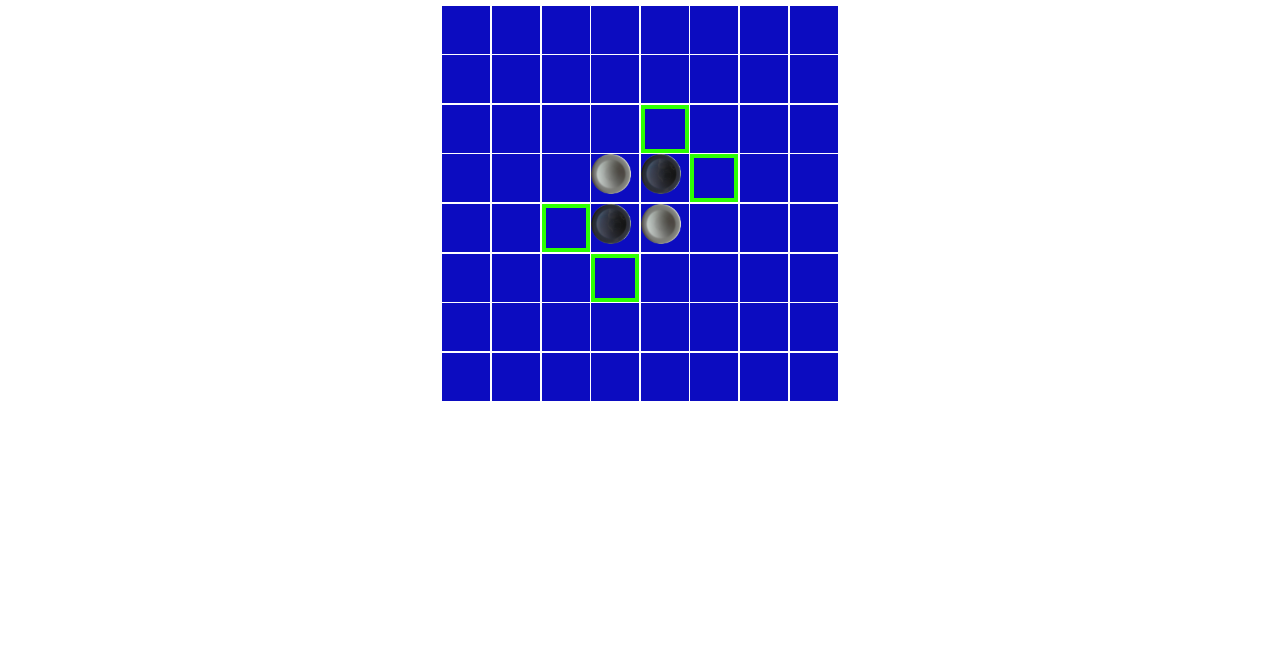
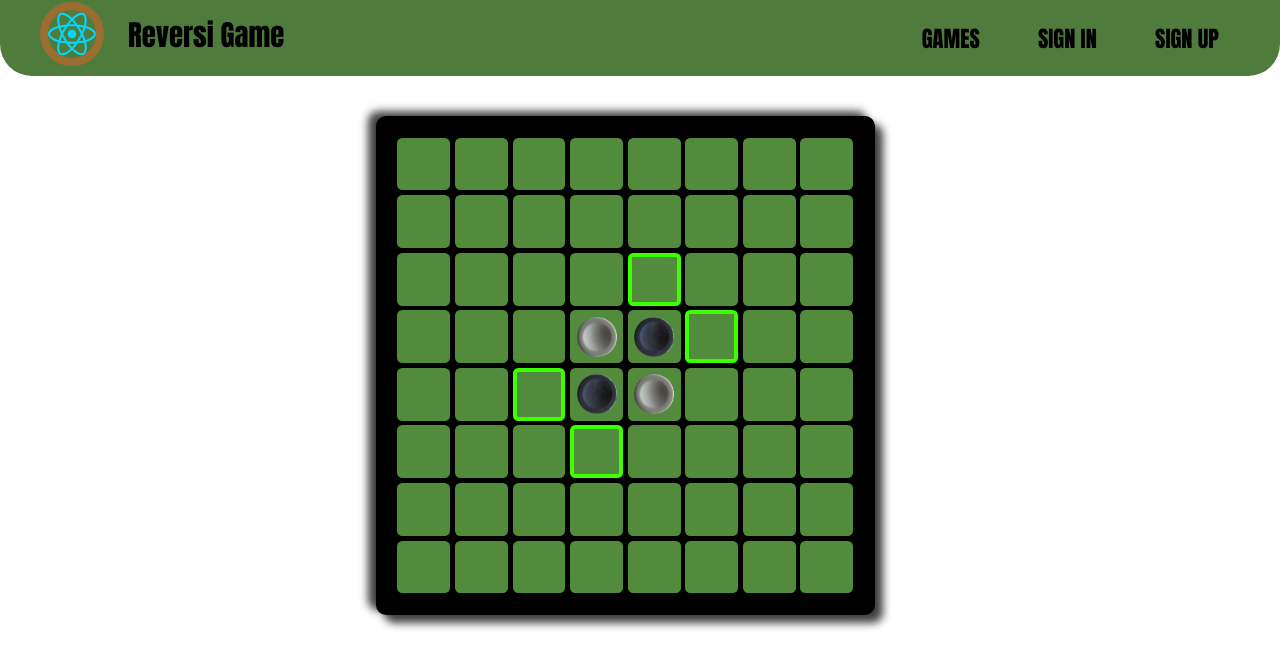
Before and after one commit to MalekBakhtoo/react-reversi, a React (Vite) app in the folder reversi-game/: page / in a window 1280 px wide. Shown: the top 668 px of the page. Built offline with nearby package versions, Linux system fonts and the light colour scheme.

Commit message:
update template

```diff
--- a/reversi-game/src/index.css
+++ b/reversi-game/src/index.css
@@ -7,28 +7,31 @@
 body {
   font-family: Impact, Haettenschweiler, 'Arial Narrow Bold', sans-serif;
 }
-
-/* header{
+.cell {
+  width: 3.3rem;
+  height: 3.3rem;
+  margin: 0.15rem;
+  background: rgba(86, 146, 62, 0.953);
   display: flex;
-  justify-content: center;
-}
-h1{
-  padding: 1rem;
-} */
-.cell {
-  width: 3rem;
-  height: 3rem;
-  margin: 0.05rem;
-  /* border-radius: 5rem; */
-  background: rgb(12, 12, 192);
+  flex-wrap: wrap;
+  align-content: center;
+  border-radius: 10%;
 }
 
 #cells {
+  position: absolute;
+  left: 23.5em;
+  top: 2.2em;
+  width: fit-content;
+  display: flex;
+  justify-content: center;
   margin-top: 0.3rem;
-  display: flex;
   flex-direction: row;
-  justify-content: center;
-
+  background-color: black;
+  border: 1.2em solid black;
+  border-radius: 2%;
+  box-shadow: 0.5em 0.5em 0.5em rgb(63, 63, 63),
+    -0.5em -0.3em 0.5em rgb(63, 63, 63)
 }
 
 .col {
@@ -40,13 +43,94 @@ h1{
   box-sizing: border-box;
   -moz-box-sizing: border-box;
   -webkit-box-sizing: border-box;
-  border: 0.3rem solid rgb(45, 255, 3);
+  border: 0.3rem solid rgb(60, 255, 0);
 }
 
 .block {
   width: 2.5rem;
   height: 2.5rem;
-
   display: block;
+  margin-left:0.4rem ;
 
 }
+
+button {
+  position: relative;
+  top: 50em;
+  left: 56em;
+  padding: 1em;
+  border: none;
+  cursor: pointer;
+}
+
+button :hover {
+  box-shadow: 0.2em 0.2em 0.5em rgb(63, 63, 63);
+}
+
+.items{
+  display: flex;
+  justify-content: space-between;
+  align-items: center;
+  padding: 0 1rem;
+  position: sticky;
+  top: 0;
+  width: 100%;
+  z-index: 100;
+  background: rgba(52, 103, 31, 0.863);
+  border-bottom-left-radius: 2rem;
+  border-bottom-right-radius: 2rem
+}
+.logo img{
+  margin: 0.1em 1.5rem;
+  width: 4rem;
+  height: 4rem;
+  border-radius: 50%;
+  border: 0.5rem solid rgb(155, 109, 49);
+}
+h1{
+  display: inline;
+  position: relative;
+  bottom: 0.7em;
+  font-size: 1.8em;
+}
+.navbar{
+  display: flex;
+  align-items: center;
+}
+.navbar ul{
+  margin-right: 1rem;
+  display: flex;
+  list-style-type: none;
+  font-size: 1.4rem;
+}
+.navbar li :hover{
+  color: rgb(153, 110, 54);
+}
+.navbar a {
+  margin: 0 1.3em;
+  color: #000;
+  text-decoration: none;
+}
+
+.player-property{
+  position: relative;
+  width: 22em;
+  height: 25em;
+}
+.one{
+  position: absolute;
+  top: 10em;
+  display: inline-flex;
+  justify-content: flex-start;
+}
+.tow{
+  position: absolute;
+  top: 15.2em;
+  left: 73em;
+  display: inline-flex;
+  justify-content: flex-end;
+}
+#p{
+  width: 100%;
+  position: relative;
+}
--- a/reversi-game/src/logic.jsx
+++ b/reversi-game/src/logic.jsx
@@ -1,8 +1,8 @@
 import { useState, useEffect, useCallback } from 'react'
-
-
+import img from "./assets/react.svg"
 
 export default function Gamereact() {
+
   // board making
   const allBlock = [];
   for (let i = 0; i < 8; i++) {
@@ -15,8 +15,8 @@ export default function Gamereact() {
     }
     allBlock.push(colBlock);
   }
+
   useEffect(() => {
-    const allPlace = document.getElementById("places");
     const col = document.getElementsByClassName("col");
     for (let i = 0; i < 8; i++) {
       col[0].appendChild(allBlock[0][i]);
@@ -104,7 +104,7 @@ export default function Gamereact() {
         if (accCells[r - 1][c - 1] == 3) {
           r--; c--;
           blockValidMoves.push([r, c]);
-        } else{ r--; c--; }
+        } else { r--; c--; }
       }
     }
     //top right
@@ -174,7 +174,15 @@ export default function Gamereact() {
       }
     }
   }
+
+
+
+  const [whiteScore , setWhiteScore] = useState(0);
+  const [blackScore , setBlackScore] = useState(0);
+
+
   function setBlock() {
+
 
     for (let i = 0; i < 8; i++) {
       for (let j = 0; j < 8; j++) {
@@ -185,6 +193,7 @@ export default function Gamereact() {
           let wblock = document.createElement("img");
           wblock.setAttribute("src", "src/assets/img/wb.png");
           wblock.classList.add("block");
+          // setWhiteScore(whiteScore+1);
           if (allBlock[j][i].children.length >= 1) {
             allBlock[j][i].children[0].remove();
           }
@@ -194,6 +203,7 @@ export default function Gamereact() {
           let bblock = document.createElement("img");
           bblock.setAttribute("src", "src/assets/img/bb.png");
           bblock.classList.add("block");
+          // setBlackScore(blackScore+1);
           if (allBlock[j][i].children.length >= 1) {
             allBlock[j][i].children[0].remove();
           }
@@ -274,7 +284,7 @@ export default function Gamereact() {
           }
           //down right
           if (originRow < row && originCol < col) {
-            let r = originRow + 1, c = originCol+1;
+            let r = originRow + 1, c = originCol + 1;
             while (r <= row && c <= col) {
               accCells[r][c] = turn;
               r++; c++;
@@ -285,7 +295,6 @@ export default function Gamereact() {
     }
     setBlock();
   }
-
   function isFinished() {
     for (let i = 0; i < 8; i++) {
       for (let j = 0; j < 8; j++) {
@@ -294,7 +303,6 @@ export default function Gamereact() {
     }
     return true;
   }
-
   for (let i of allBlock) {
     for (let j of i) {
       j.addEventListener("click", (e) => {
@@ -310,6 +318,7 @@ export default function Gamereact() {
   }
 
 
+
   let blackTurn = false;
   let valplace = validPlaces(blackTurn);
   setBlock();
@@ -318,7 +327,25 @@ export default function Gamereact() {
 
 
   return (
-    <section id='board'>
+
+    <><nav className="navbar">
+      <div className="items">
+
+        <div href="#" className="logo">
+          <img src={img} alt="website logo"/>
+          <h1>Reversi Game</h1>
+
+        </div>
+        <ul>
+          <li><a href="#">GAMES</a></li>
+          <li><a href="#" target="_blank">SIGN IN</a></li>
+          <li><a href="#">SIGN UP</a></li>
+        </ul>
+
+      </div>
+    </nav><main>
+
+        <article id="p">
           <section id="cells">
             <div className="col" id="row1"></div>
             <div className="col" id="row2"></div>
@@ -329,7 +356,17 @@ export default function Gamereact() {
             <div className="col" id="row7"></div>
             <div className="col" id="row8"></div>
           </section>
-    </section>
+          {/* <section id="buttons">
+            <button><i class="fa-solid fa-arrow-rotate-right"></i>  RESTART</button>
+          </section> */}
+
+        </article>
+
+        {/* <aside className="player-property tow">
+          <div id="player2"></div>
+        </aside> */}
+
+      </main></>
 
   )
 }
```
Lines whose indentation alone changed are shown as unchanged.
